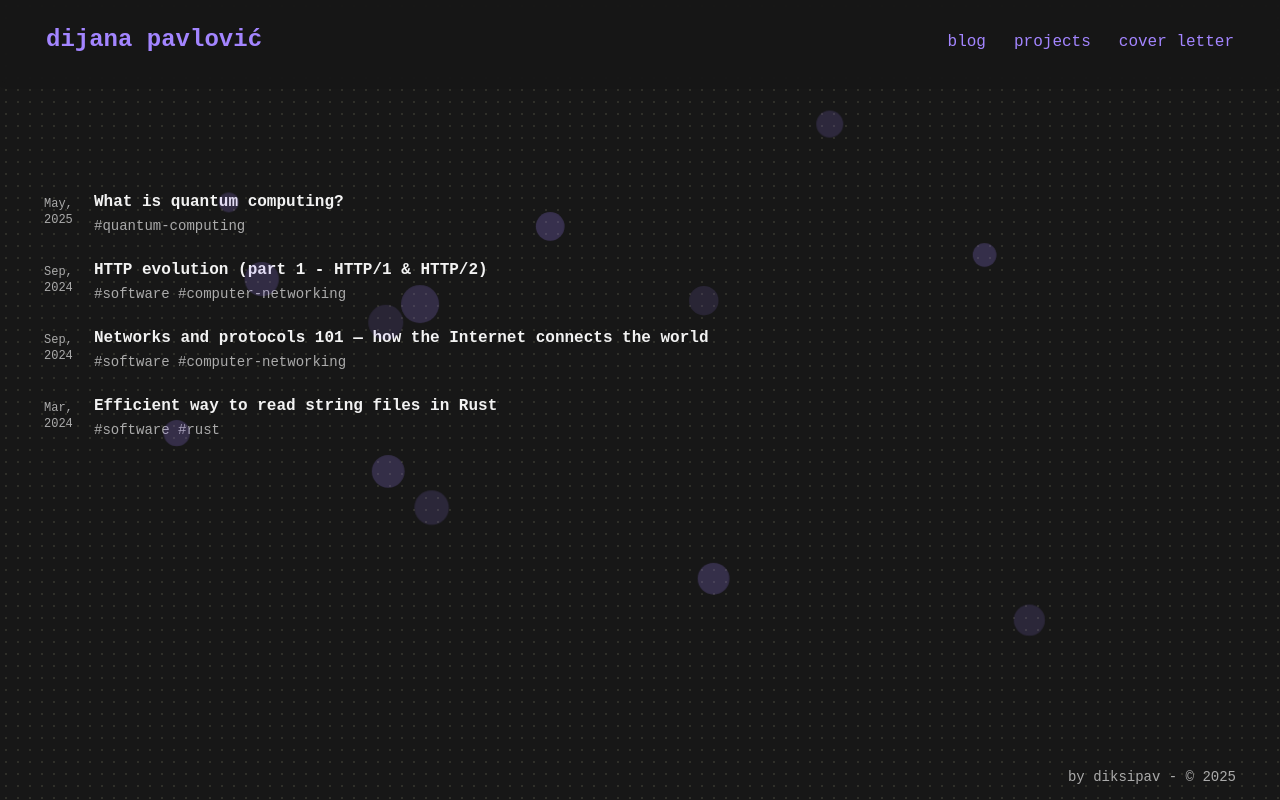
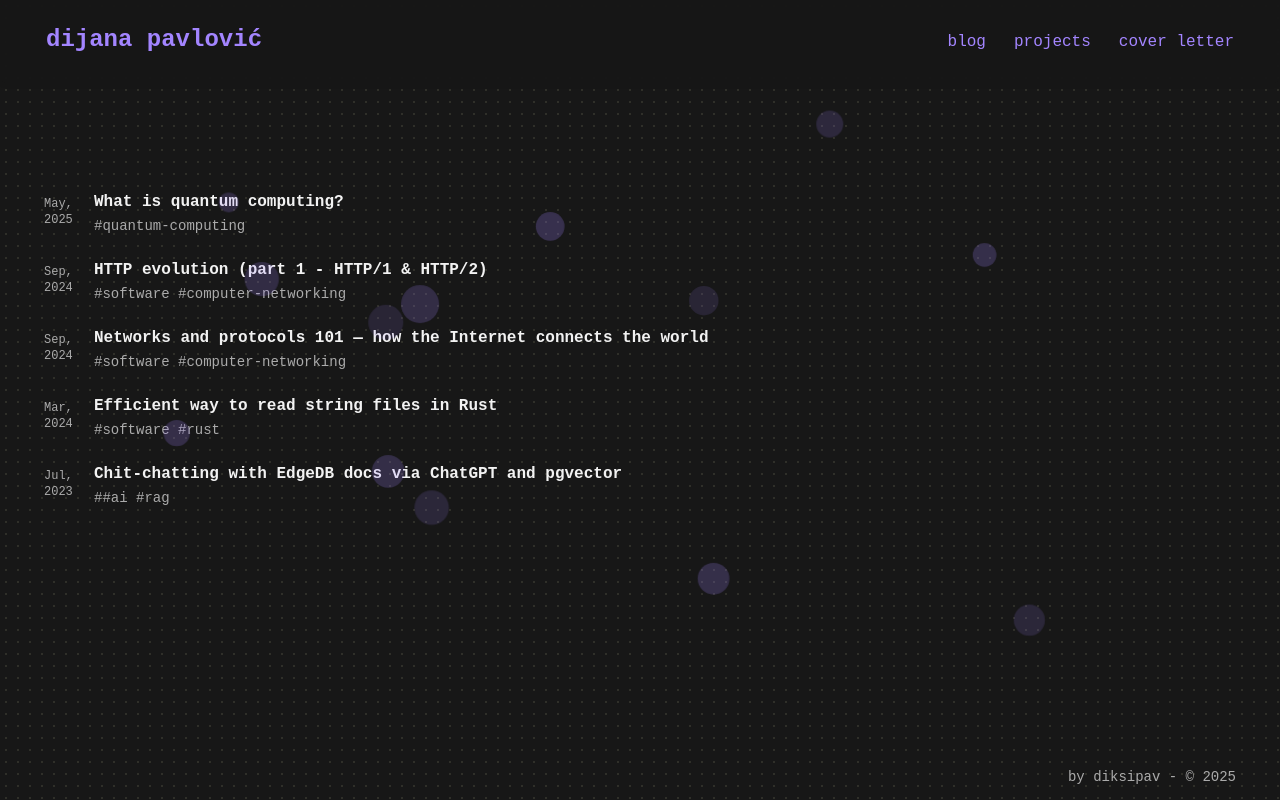
Before and after one commit to diksipav/diksipav, a Next.js app: page /blog in a window 1280 px wide. Built offline with nearby package versions, Linux system fonts and the light colour scheme.

Commit message:
add link to gel blog

```diff
--- a/app/blog/page.tsx
+++ b/app/blog/page.tsx
@@ -37,6 +37,7 @@ async function getBlogs(): Promise<BlogFrontmatter[]> {
           id: frontmatter.id,
           title: frontmatter.title,
           desc: frontmatter.desc,
+          link: frontmatter.link,
           date: frontmatter.date,
           tags: frontmatter.tags,
         };
--- a/app/components/BlogCard.tsx
+++ b/app/components/BlogCard.tsx
@@ -7,7 +7,7 @@ interface BlogCardProps {
   showDesc?: boolean;
 }
 
-const BlogCard = ({ frontmatter, showDesc = true }: BlogCardProps) => {
+const BlogCard = ({ frontmatter }: BlogCardProps) => {
   const formatDate = (dateString: string) => {
     const date = new Date(dateString);
     const month = date.toLocaleDateString("en-US", { month: "short" });
@@ -20,6 +20,21 @@ const BlogCard = ({ frontmatter, showDesc = true }: BlogCardProps) => {
       <div className="text-xs text-[#ababab] mb-2 mt-1 mr-2 max-w-[40px] shrink-0">
         <time>{formatDate(frontmatter.date)}</time>
       </div>
+      {frontmatter.link ? (
+        <a
+          href={frontmatter.link}
+          target="_blank"
+          rel="noopener noreferrer"
+          className="block hover:opacity-80 transition-opacity border-none hover:border-none"
+        >
+          <h2 className="text-base font-semibold my-0 text-foreground leading-tight">
+            {frontmatter.title}
+          </h2>
+          <p className="text-sm mt-1 mb-0 text-[#ababab]">
+            #{frontmatter.tags}
+          </p>
+        </a>
+      ) : (
         <Link
           href={`/blog/${createSlug(frontmatter.title)}`}
           className="block hover:opacity-80 transition-opacity border-none hover:border-none"
@@ -27,13 +42,9 @@ const BlogCard = ({ frontmatter, showDesc = true }: BlogCardProps) => {
           <h2 className="text-base font-bold my-0 text-foreground leading-tight">
             {frontmatter.title}
           </h2>
-        {showDesc && (
-          <p className="leading-relaxed mt-3 mb-1 line-clamp-2">
-            {frontmatter.desc}
-          </p>
-        )}
           <p className="text-sm mt-1 mb-0 text-[#ababab]">{frontmatter.tags}</p>
         </Link>
+      )}
     </article>
   );
 };
--- a/app/hooks/useBlogs.ts
+++ b/app/hooks/useBlogs.ts
@@ -4,6 +4,7 @@ export interface BlogFrontmatter {
   id: string;
   title: string;
   desc: string;
+  link: string;
   date: string;
   tags: string;
 }
@@ -16,10 +17,11 @@ export const useBlogs = () => {
       try {
         // Get list of blog files - you'll need to maintain this manually or create an API endpoint
         const blogFiles = [
-          'efficient-way-to-read-string-files-in-rust.md',
-          'http-evolution.md',
-          'networks-and-protocols-101-how-the-internet-connects-the-world.md',
-          'what-is-quantum-computing.md'
+          "efficient-way-to-read-string-files-in-rust.md",
+          "http-evolution.md",
+          "networks-and-protocols-101-how-the-internet-connects-the-world.md",
+          "what-is-quantum-computing.md",
+          "chit-chatting-with-edgedb-docs-via-chatgpt-and-pgvector",
         ];
 
         const blogPromises = blogFiles.map(async (filename) => {
@@ -47,7 +49,8 @@ export const useBlogs = () => {
             return {
               id: frontmatter.id,
               title: frontmatter.title,
-              desc: frontmatter.desc,
+              desc: frontmatter.desc || "",
+              link: frontmatter.link || "",
               date: frontmatter.date,
               tags: frontmatter.tags,
             };
@@ -58,11 +61,11 @@ export const useBlogs = () => {
         });
 
         const loadedBlogs = (await Promise.all(blogPromises)).filter(
-          (blog): blog is BlogFrontmatter => blog !== null
+          (blog): blog is BlogFrontmatter => blog !== null,
         );
         // Sort blogs by date in descending order
         const sortedBlogs = loadedBlogs.sort(
-          (a, b) => new Date(b.date).getTime() - new Date(a.date).getTime()
+          (a, b) => new Date(b.date).getTime() - new Date(a.date).getTime(),
         );
 
         setBlogs(sortedBlogs);
--- /dev/null
+++ b/public/content/blogs/chit-chatting-with-edgedb-docs-via-chatgpt-and-pgvector.md
@@ -0,0 +1,9 @@
+---
+id: aa37b1f0-0017-11ea-9149-d386e8a6boka
+title: Chit-chatting with EdgeDB docs via ChatGPT and pgvector
+date: 2023-07-23
+link: https://www.geldata.com/blog/chit-chatting-with-edgedb-docs-via-chatgpt-and-pgvector
+desc:
+seoTags: RAG chatbot for Gel (EdgeDB) documentation
+tags: '#ai #rag'
+---
```
Lines whose indentation alone changed are shown as unchanged.
